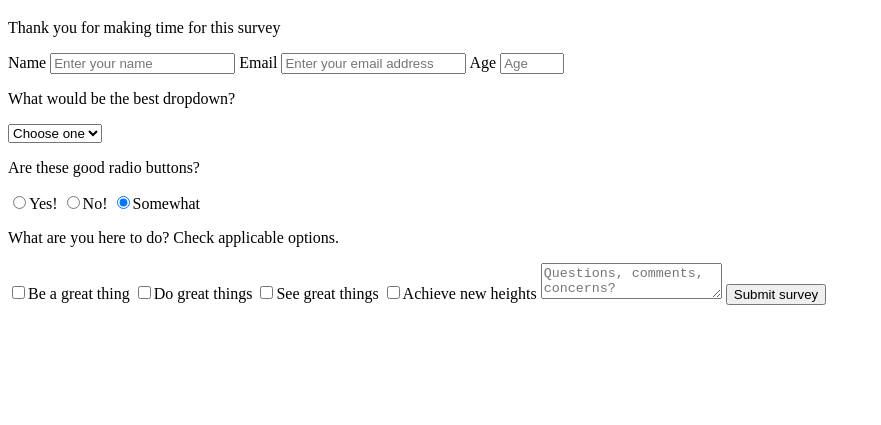
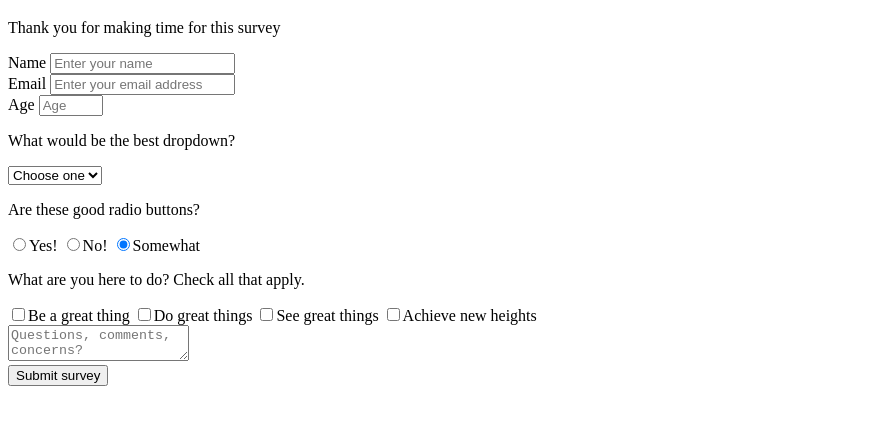
Before and after one commit to TJGit11/survey-form, a plain HTML site: page index.html in a window 1280 px wide. Shown: the part 61-486 px from the top of the page, without its empty margins (0-881 px from the left). Drawn offline with Linux system fonts and the light colour scheme.

Commit message:
form-groups

```diff
--- a/index.html
+++ b/index.html
@@ -12,15 +12,22 @@
   <p id="description">Thank you for making time for this survey</p>
 
 <form id="survey-form">
+  <div class="form-group">
   <label id="name-label" for="name">Name</label>
     <input id="name" type="text" name="name" placeholder="Enter your name" required></input>
+    </div>
 
+  <div class="form-group">
   <label id="email-label" for="email">Email</label>
     <input id="email" type="email" name="email" placeholder="Enter your email address" required></input>
+    </div>
 
+  <div class="form-group">
   <label id="number-label" for="age">Age</label>
     <input id="number" type="number" name="age" min="8" max="100" placeholder="Age"></input>
+    </div>
 
+  <div class="form-group">
   <p id="downquestion">What would be the best dropdown?</p>
     <select id="dropdown" name="dropdown">
       <option disabled selected value>Choose one</option>
@@ -30,7 +37,9 @@
       <option> Option 4</option>
       <option> Option 5</option>
     </select>
+    </div>
 
+  <div class="form-group">
   <p>Are these good radio buttons?</p>
   <label>
     <input type="radio" value="yes" name="goodbuttons">Yes!</input>
@@ -43,16 +52,23 @@
   <label>
     <input type="radio" value="somewhat" name="goodbuttons" checked>Somewhat</input>
   </label>
+  </div>
 
-<p>What are you here to do? Check applicable options.</p>
+<div class="form-group">
+<p>What are you here to do? Check all that apply.</p>
   <input type="checkbox" name="checkquestion" value="be">Be a great thing</input>
   <input type="checkbox" name="checkquestion" value="do">Do great things</input>
   <input type="checkbox" name="checkquestion" value="see">See great things</input>
   <input type="checkbox" name="checkquestion" value="achieve">Achieve new heights</input>
+  </div>
 
+  <div class="form-group">
   <textarea id="comments" placeholder="Questions, comments, concerns?"></textarea>
+  </div>
 
+  <div class="form-group">
   <button id="submit" type="submit">Submit survey</button>
+  </div>
 
 
 
```
